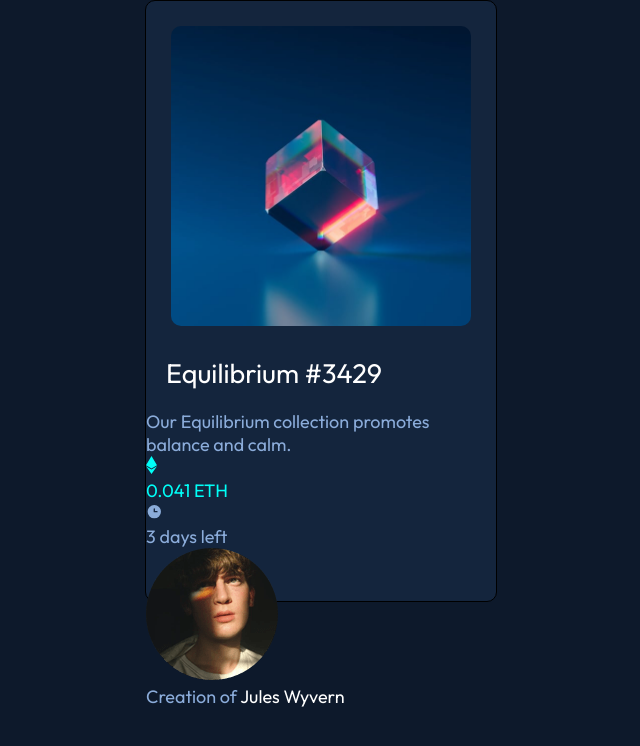
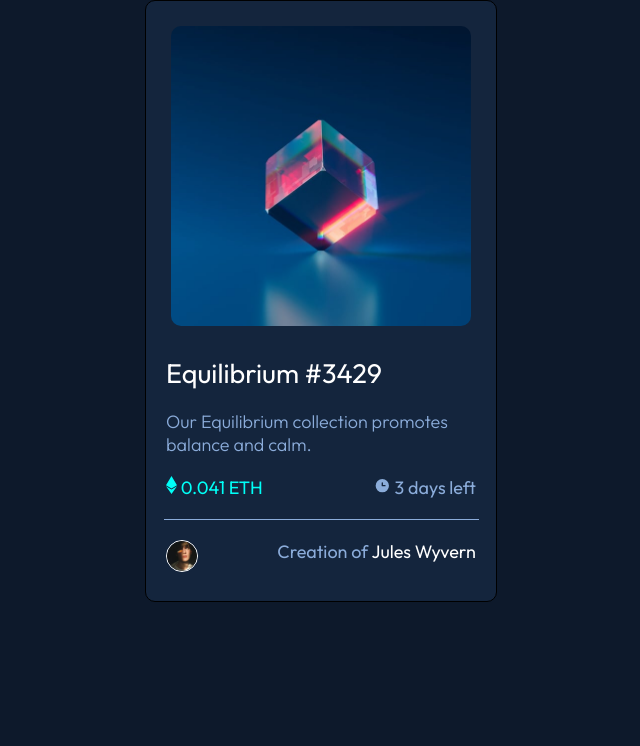
Before and after one commit to AlexandreC6/NFTPreviewCard, a plain HTML site: page nft-preview-card-component-main/index.html in a window 1280 px wide. Shown: the whole page, without its empty margins (319-959 px from the left). Drawn offline with Linux system fonts and the light colour scheme.

Commit message:
CSS finish

```diff
--- a/nft-preview-card-component-main/index.html
+++ b/nft-preview-card-component-main/index.html
@@ -30,24 +30,20 @@
         </div>
 
         <p class="subtitle1">Our Equilibrium collection promotes balance and calm.</p>
-
-        <div class="eth_img">
-         <img src="images/icon-ethereum.svg">
+        <div class="information">
+          <div class="eth">
+           <img src="images/icon-ethereum.svg">
+            0.041 ETH
+          </div>
+          <div class="days">
+            <img src="images/icon-clock.svg">
+            3 days left
+          </div>
         </div>
-        <div class="eth">
-          0.041 ETH
-        </div>
-        <div class="clock_img">
-          <img src="images/icon-clock.svg">
-        </div>
-        <div class="days">
-          3 days left
-        </div>
-        <div class="credit_img">
+        <hr />
+        <div class="credits">
           <img src="images/image-avatar.png">
-        </div>
-        <div class="credits">
-          Creation of <span>Jules Wyvern<span>
+          <section class="name_credits">Creation of <span>Jules Wyvern<span></section>
         </div>
       </div>
     </div>
--- a/nft-preview-card-component-main/mystyle.css
+++ b/nft-preview-card-component-main/mystyle.css
@@ -51,6 +51,8 @@ h2 {
 
 .subtitle1 {
 	color: var(--soft-blue);
+	font-weight: 300;
+	margin: 20px;
 }
 
 .eth {
@@ -63,8 +65,35 @@ h2 {
 
 .credits {
 	color: var(--soft-blue);
+	margin: 20px;
+	display: flex;
+	justify-content: space-between;
+
 }
 
 .credits span {
 	color: var(--white);
 }
+
+.credits img {
+	width: 30px;
+	border: 1px solid var(--white);
+	border-radius: 100%;
+}
+
+
+.information {
+	display: flex;
+	justify-content: space-between;
+	margin: 20px;
+}
+
+hr {
+	width: 90%;
+	margin-left: auto;
+	margin-right: auto;
+	height: 1px;
+	background-color: var(--soft-blue);
+	border: none;
+
+}
```
